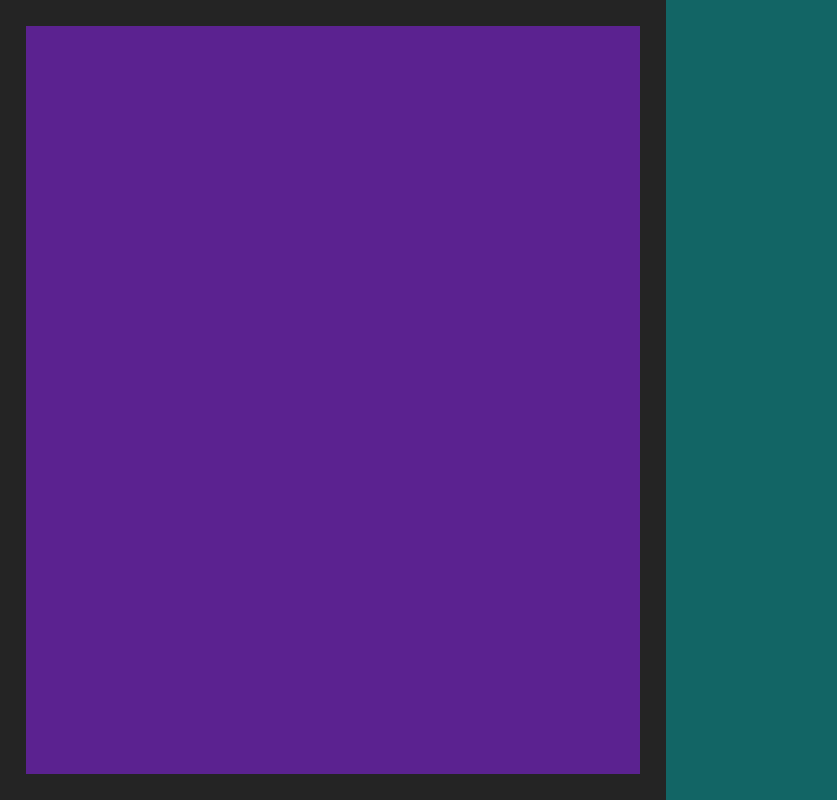
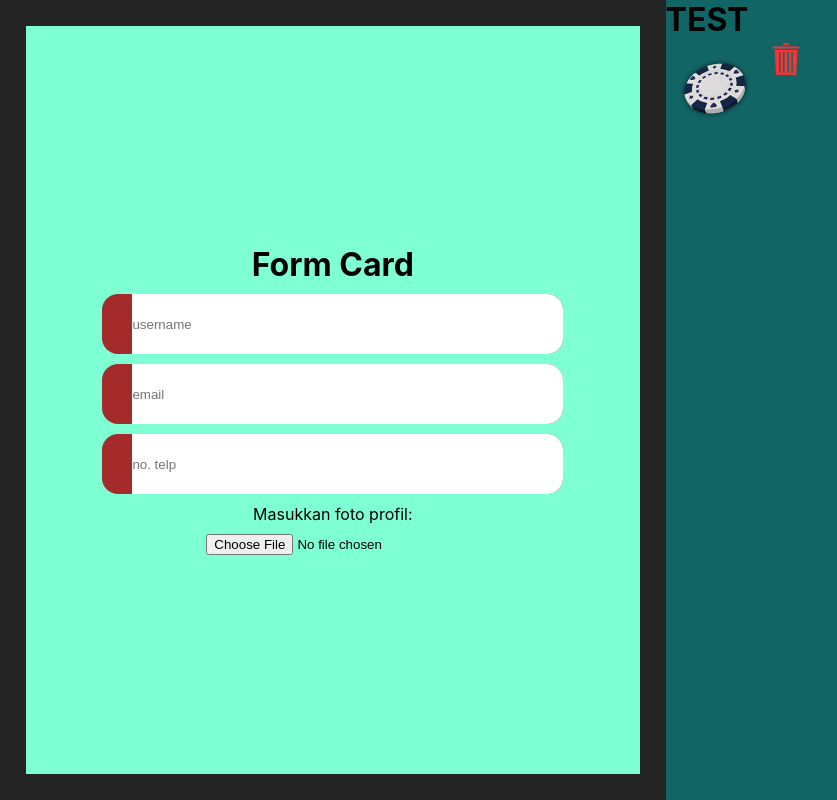
Before and after one commit to xcaliburone/adhimrhmn, a React (Vite) app in the folder tugas-ci22-react/: page / in a window 1280 px wide. Shown: the whole page, without its empty margins (0-837 px from the left). Built offline with nearby package versions, Linux system fonts and the light colour scheme.

Commit message:
onProgress

```diff
--- a/tugas-ci22-react/src/App.css
+++ b/tugas-ci22-react/src/App.css
@@ -4,3 +4,7 @@
   overflow: hidden;
   display: flex;
 }
+/*
+.trashBin {
+  background-color: brown;
+} */
--- a/tugas-ci22-react/src/components/ContactCard/ContactCard.module.css
+++ b/tugas-ci22-react/src/components/ContactCard/ContactCard.module.css
@@ -5,3 +5,17 @@
     display: flex;
     flex: 1;
 }
+
+.card {
+    display: flex;
+}
+
+.content {
+    display: flex;
+    flex-direction: column;
+}
+
+.trashBin {
+    width: 40px;
+    height: 40px;
+}
--- a/tugas-ci22-react/src/components/ContactCard/index.jsx
+++ b/tugas-ci22-react/src/components/ContactCard/index.jsx
@@ -1,22 +1,36 @@
 // butuh username, email, phone, id
 
-import Styles from './ContactCard.module.css';
-// import PropTypes from 'prop-types';
-
+import styles from './ContactCard.module.css';
+import profilePic from '../../assets/profilePic.png'
+import trashBin from '../../assets/trashBin.png'
 
 export default function ContactCard() {
 
-    const card = [ 'profil', 'username', 'email', 'telp']
+    // const card = [ 'profil', 'username', 'email', 'telp']
 
     return(
-        <>
-            <div className={Styles.container}>
+        <div className={styles.container}>
+            <div className={styles.cards}>
+                <h1>TEST</h1>
+                <Card />
+            </div>
+        </div>
+    );
+}
 
-                <div className="profil">
-                    {/* <img src={profil} alt="" /> */}
-                </div>
+
+function Card() {
+    return (
+
+        <div className={styles.card}>
+            <img src={profilePic} alt="profile-pic" />
+            <div className={styles.content}>
 
             </div>
-        </>
-    );
+            <img src={trashBin} className={styles.trashBin} />
+            {/* <img src={trashBin} className='trashBin' /> */}
+            {/* <button>&times;</button> */}
+        </div>
+
+    )
 }
--- a/tugas-ci22-react/src/components/Form/Form.module.css
+++ b/tugas-ci22-react/src/components/Form/Form.module.css
@@ -6,3 +6,29 @@
     flex: 1;
     margin: 2%;
 }
+
+.form {
+    display: flex;
+    flex-direction: column;
+    background-color: aquamarine;
+    width: 100%;
+    justify-content: center;
+    align-items: center;
+    gap: 10px;
+}
+
+.form .input {
+    background-color: brown;
+    width: 75%;
+    height: 60px;
+    border-radius: 16px;
+    overflow: hidden;
+    vertical-align: baseline;
+}
+
+.form .input input {
+    width: 100%;
+    height: 100%;
+    border: none;
+    margin-left: 30px;
+}
--- a/tugas-ci22-react/src/components/Form/index.jsx
+++ b/tugas-ci22-react/src/components/Form/index.jsx
@@ -3,16 +3,23 @@ import styles from './Form.module.css'
 export default function Form() {
 
     return(
-        <>
-            <div className={styles.container}>
-                {/* username */}
-                {/* email */}
-                {/* nohp */}
-                {/* attach file */}
+        <div className={styles.container}>
+            <form action="" className={styles.form}>
 
+                <h1>Form Card</h1>
+                <div className={styles.input}>
+                    <input type="text" placeholder='username' />
+                </div>
+                <div className={styles.input}>
+                    <input type="email" placeholder='email' />
+                </div>
+                <div className={styles.input}>
+                    <input type="tel" placeholder='no. telp' />
+                </div>
+                <p>Masukkan foto profil:</p>
+                <input type="file" id="profileImage" name="profileImage" accept="image/*" required></input>
 
-
-            </div>
-        </>
+            </form>
+        </div>
     );
 }
```
